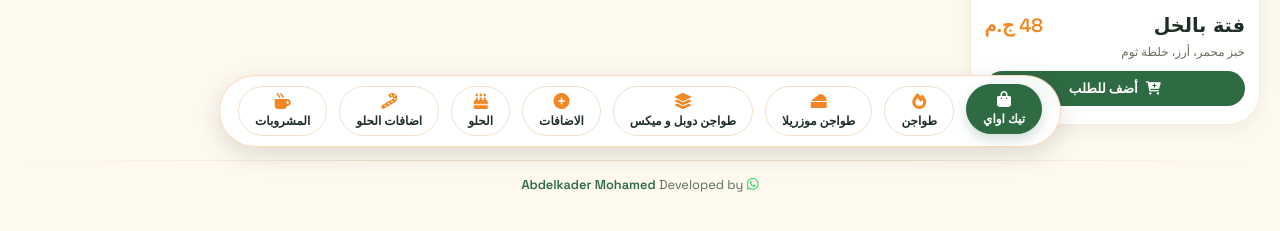
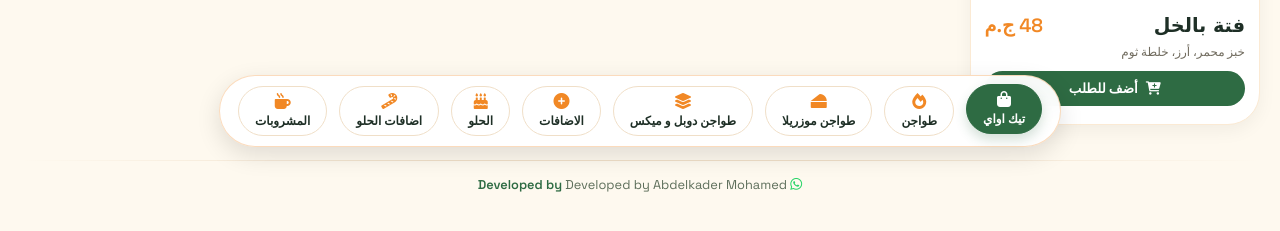
Before and after one commit to f35here/kosary, a plain HTML site: page index.html in a window 1280 px wide. Shown: the part 641-872 px from the top of the page. Drawn offline with Linux system fonts and the light colour scheme; some packages are replaced by stand-ins of ours; a script that the page names is missing; a web font is replaced by a local one.

Commit message:
Update index.html

```diff
--- a/index.html
+++ b/index.html
@@ -599,12 +599,13 @@
 <div class="footer-section">
     <hr class="footer-line">
     <div>
-        <i class="fab fa-whatsapp" style="color: #25D366;"></i> Developed by
+        <i class="fab fa-whatsapp" style="color: #25D366;"></i>
+        Developed by  Abdelkader Mohamed
         <a href="https://wa.me/201013706142?text=مرحباً%20عبدالقادر،%20أحب%20قائمة%20كشري%20الزعيم"
            target="_blank"
            class="developer-link"
            rel="noopener noreferrer">
-            Abdelkader Mohamed
+           Developed by
         </a>
     </div>
 </div>
```
